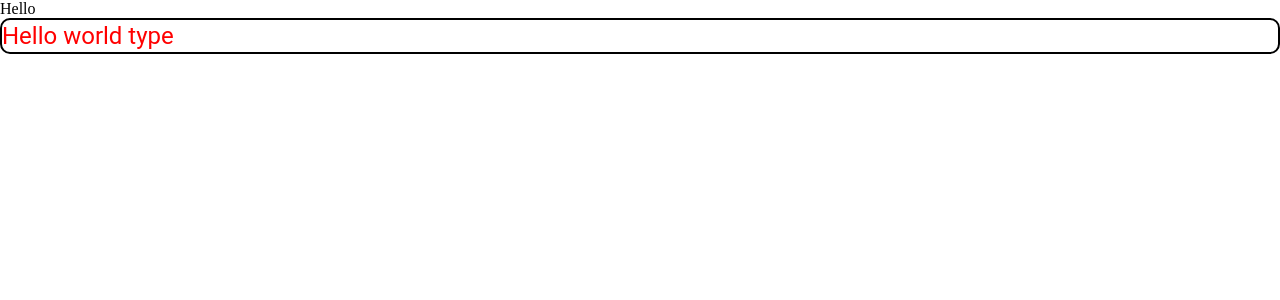
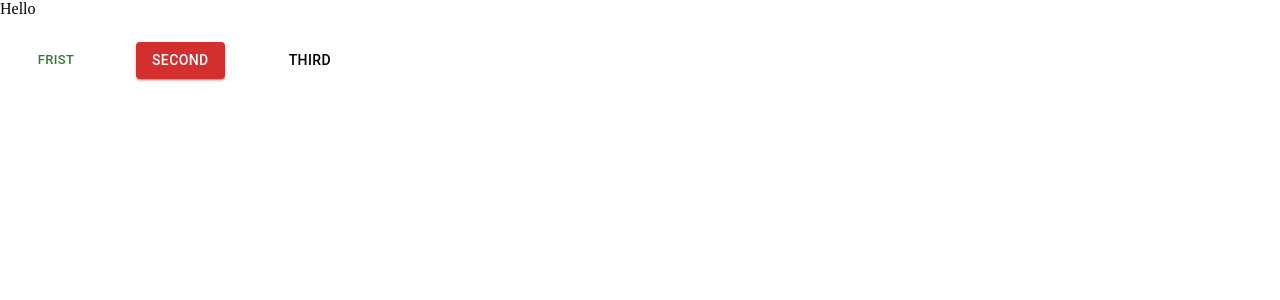
Before and after one commit to sharmasuper/MetrialUI_totrial, a React (Vite) app: page / in a window 1280 px wide. Shown: the top 300 px of the page. Built offline with nearby package versions, Linux system fonts and the light colour scheme.

Commit message:
button metrial ui

```diff
--- a/src/Test.jsx
+++ b/src/Test.jsx
@@ -1,9 +1,11 @@
 import React from 'react';
-import Typography from '@mui/material/Typography';
+import Button from '@mui/material/Button'
 function Test() {
   return (
    <div>
-    <Typography variant="h5" sx={{color:"red",border:"2px solid black",borderRadius:'10px'}} >Hello world type</Typography>
+   <Button onClick={()=>alert("button Clicked frist")} color="success" sx={{margin:3}} size="small"  variant="text">frist</Button>
+   <Button onClick={()=>alert("button Clicked second")} color="error" sx={{margin:3}} size="medium" variant="contained">Second</Button>
+   <Button onClick={()=>alert("button Clicked third")} color="secondary" sx={{margin:3}} size="large" variant="">third</Button>
    </div>
   );
 }
```
